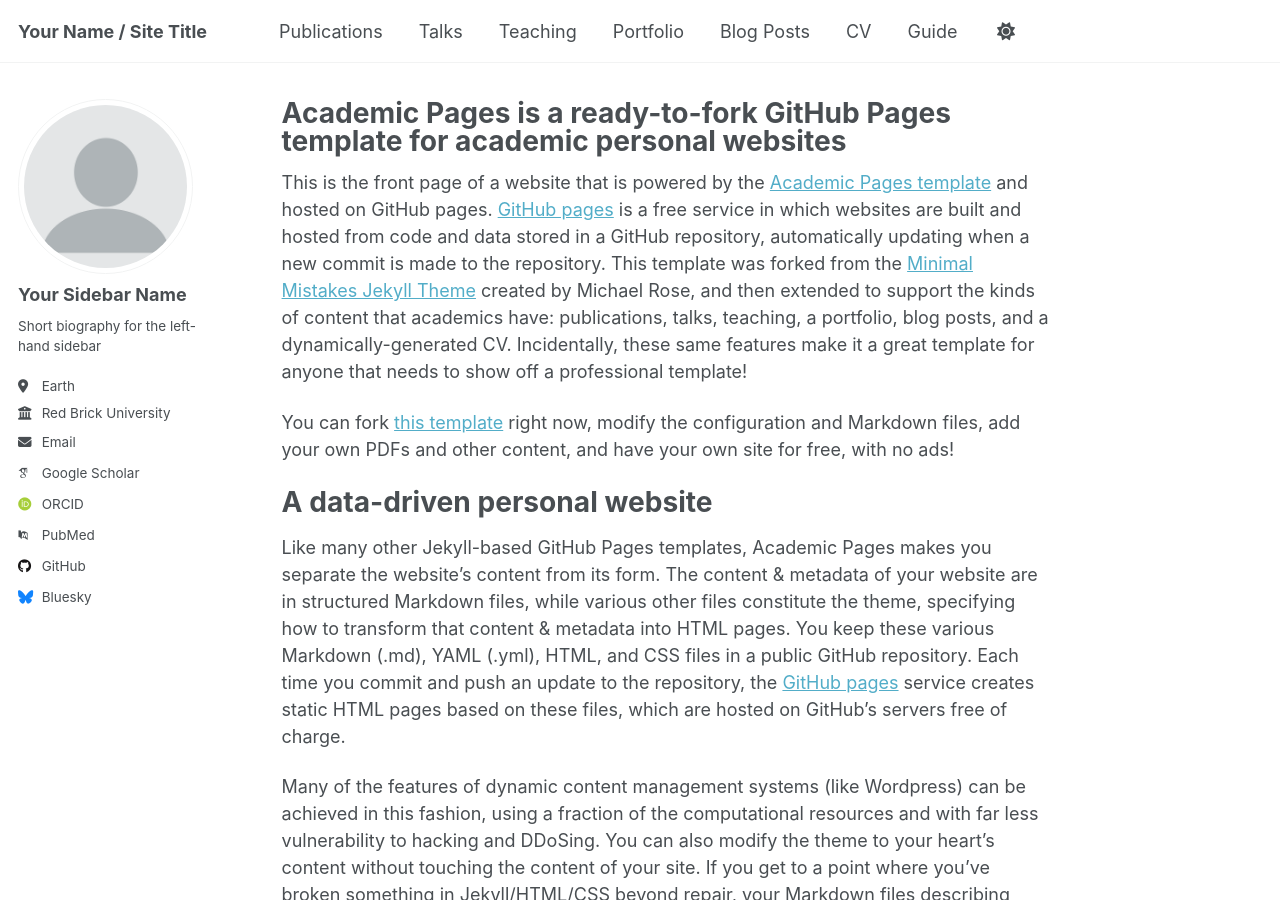
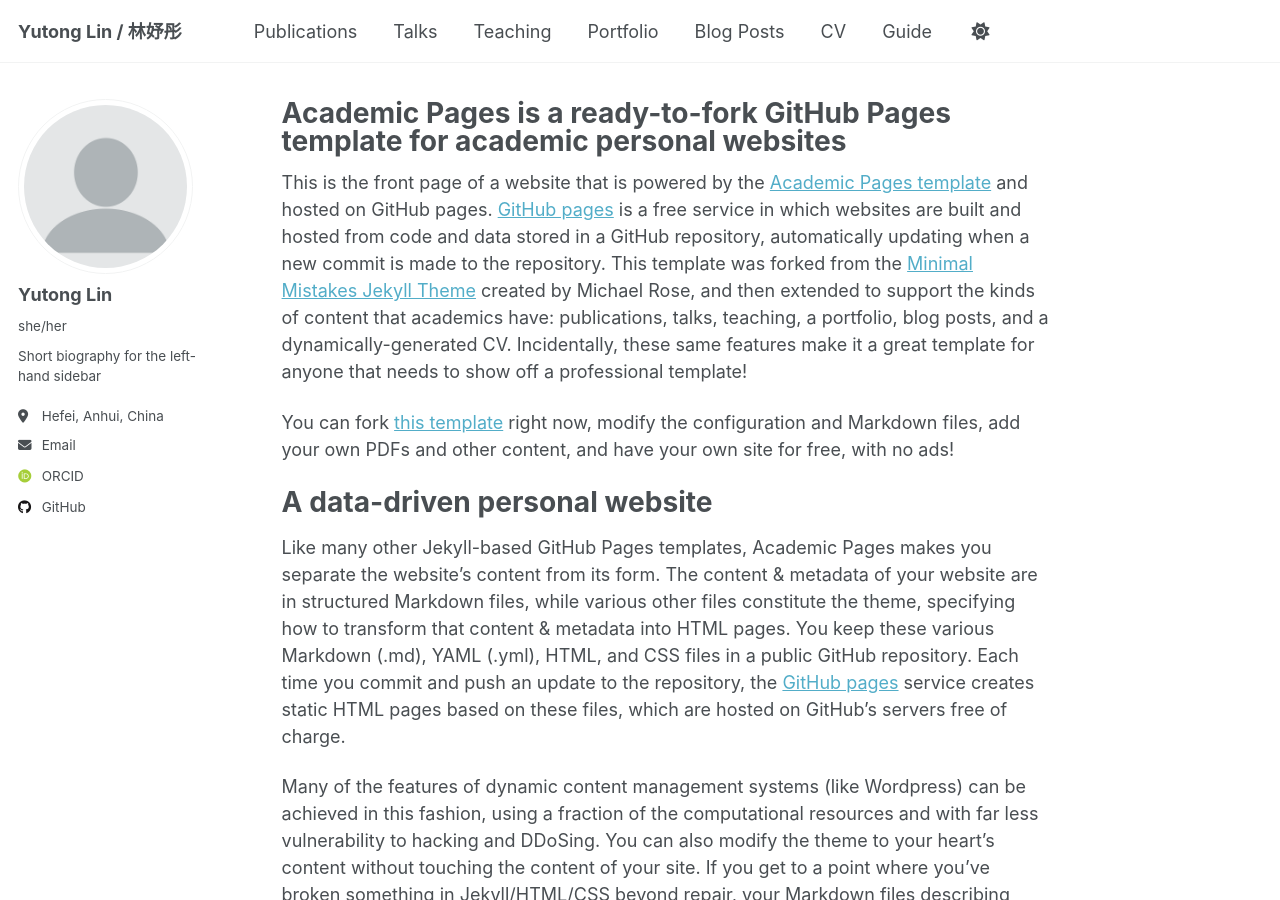
Before and after one commit to linlinlinlinlinkele/linlinlinlinlinkele.github.io, a Jekyll site: the page built from _pages/about.md, in a window 1280 px wide and 900 px high. Built offline with Jekyll 4.4.1, drawn with Linux system fonts in a browser that asks for light colours; some web fonts are replaced; a script that is not in the unit is left out.

Commit message:
Update _config.yml

```diff
--- a/_config.yml
+++ b/_config.yml
@@ -9,7 +9,7 @@
 # Basic Site Settings
 locale                   : "en-US"
 site_theme               : "default" # Currently available options are "default", "air"
-title                    : "Your Name / Site Title"
+title                    : "Yutong Lin / 林妤彤"
 title_separator          : "-"
 name                     : &name "Your Name"
 description              : &description "Your Name's academic portfolio"   # Update this with a general description of your site, this is the default if not overridden by a page
@@ -24,23 +24,23 @@ repository               : "academicpages/academicpages.github.io"
 author:
   # Biographic information
   avatar           : "profile.png"
-  name             : "Your Sidebar Name"
-  pronouns         : # example: "she/her"
+  name             : "Yutong Lin"
+  pronouns         : "she/her" # example: "she/her"
   bio              : "Short biography for the left-hand sidebar"
-  location         : "Earth"
-  employer         : "Red Brick University"
-  uri              : # URL
-  email            : "none@example.org"
+  location         : "Hefei, Anhui, China"
+  # employer         : "Red Brick University"
+  # uri              : # URL
+  email            : "yutonglin416@gmail.com"
 
   # Academic websites
   academia         : # URL
   arxiv            : # URL - Update with the correct link to your profile
-  googlescholar    : "https://scholar.google.com/citations?user=PS_CX0AAAAAJ"
+  googlescholar    : # "https://scholar.google.com/citations?user=PS_CX0AAAAAJ"
   inspire-hep      : # URL
   impactstory      : # URL
   orcid            : "https://orcid.org/yourorcidurl"
   semantic         : # URL
-  pubmed           : "https://www.ncbi.nlm.nih.gov/pubmed/?term=john+snow"
+  pubmed           : # "https://www.ncbi.nlm.nih.gov/pubmed/?term=john+snow"
   researchgate     : # URL
   scopus           : # URL
 
@@ -54,7 +54,7 @@ author:
 
   # Social media
   artstation       : # Username
-  bluesky          : "bsky.app" # Replace this with you Bluesky username
+  bluesky          : # "bsky.app" # Replace this with you Bluesky username
   facebook         : # Username
   flickr           : # Username
   foursquare       : # Username
```
